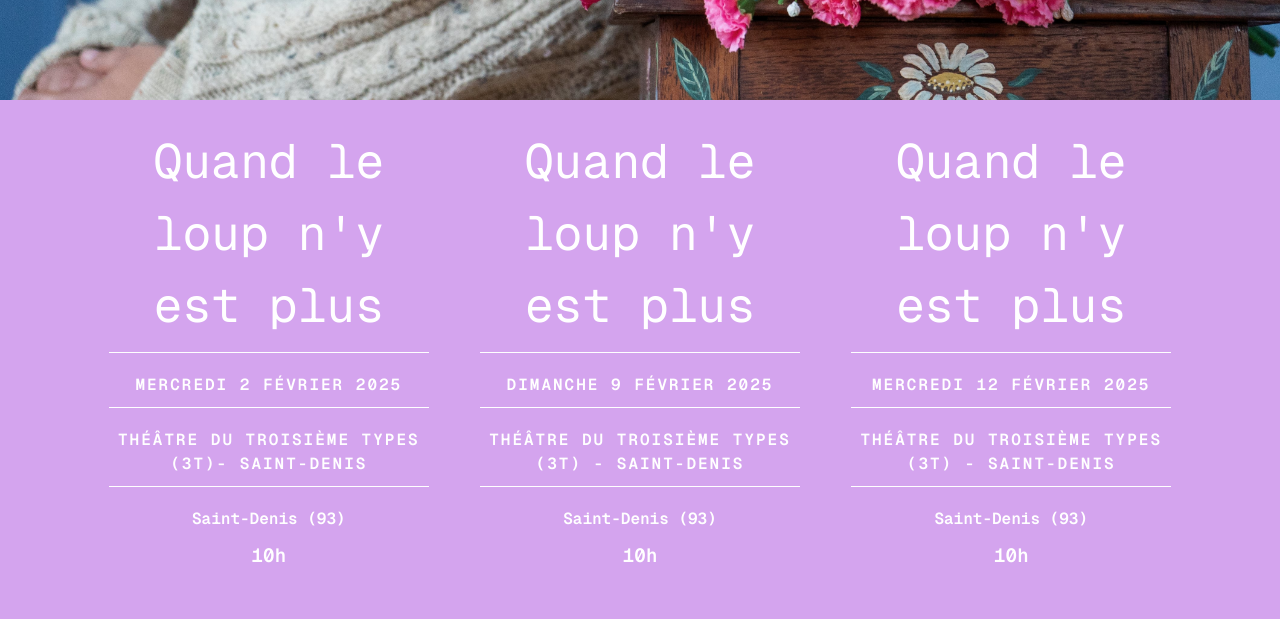
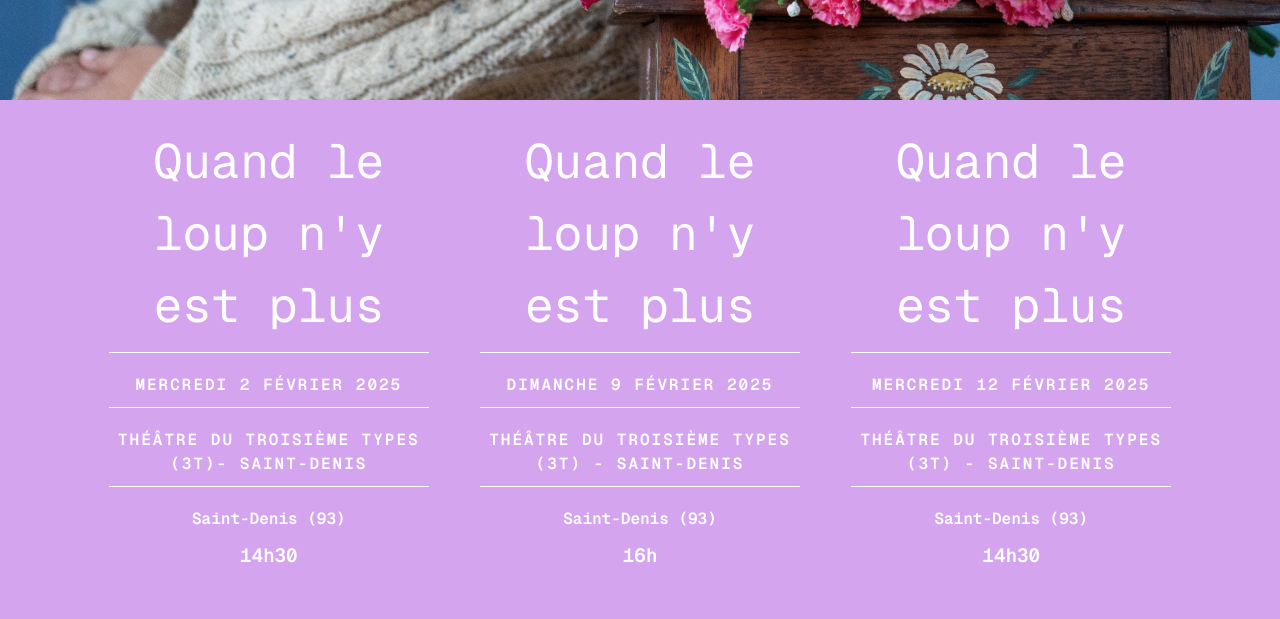
Before and after one commit to Louissnsn/LaSyncopeV2, a Next.js app: page /agenda in a window 1280 px wide. Shown: the part 780-1399 px from the top of the page. Built offline with nearby package versions, Linux system fonts and the light colour scheme; a web font is replaced by a local one.

Commit message:
more style

```diff
--- a/app/(ui)/agenda/page.js
+++ b/app/(ui)/agenda/page.js
@@ -35,16 +35,26 @@ export default function Agenda() {
             })}
           {datesLoup.length > 0 &&
             datesLoup.map((dataLoup, index) => {
+              console.log(dataLoup.date.includes("Mercredi"));
               return (
                 <div className={styles.content} key={index}>
                   <div className={styles.title}>{titles[2]}</div>
                   <div className={styles.divider}></div>
                   <div className={styles.subtitle}> {dataLoup.date}</div>
                   <div className={styles.divider}></div>
-                  <div className={styles.subtitle}> {dataLoup.lieu}</div>
+                  <a
+                    href="https://www.les3t.com/spectacles/quand-le-loup-ny-est-plus"
+                    className={styles.subtitle}
+                  >
+                    {dataLoup.lieu}
+                  </a>
                   <div className={styles.divider}></div>
                   <p className={styles.eventLocation}>Saint-Denis (93)</p>
-                  <p className={styles.time}>10h</p>
+                  {dataLoup.date.includes("Mercredi") ? (
+                    <p className={styles.time}>14h30</p>
+                  ) : (
+                    <p className={styles.time}>16h</p>
+                  )}
                 </div>
               );
             })}
--- a/app/styles/Agenda.module.css
+++ b/app/styles/Agenda.module.css
@@ -35,6 +35,8 @@
   text-transform: uppercase;
   letter-spacing: 2px;
   font-weight: bold;
+  text-decoration: none;
+  color: #ffffff;
 }
 
 .eventLocation {
```
